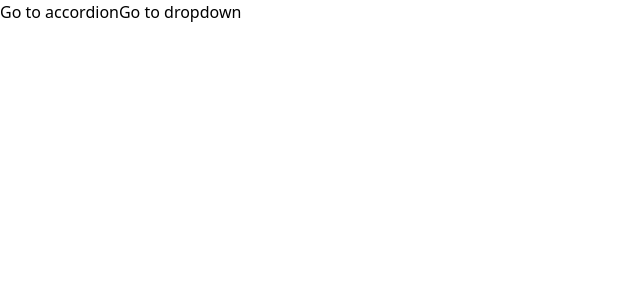
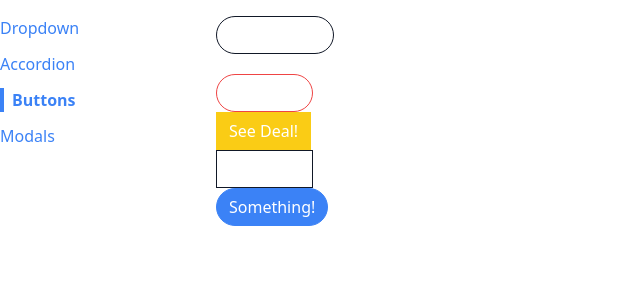
Before and after one commit to iamtararamgoyal/comps, a React (Create React App) app: page /buttons in a window 1280 px wide. Shown: the top 300 px of the page, without its empty margins (0-640 px from the left). Built offline with nearby package versions, Linux system fonts and the light colour scheme.

Commit message:
routing added

```diff
--- a/package.json
+++ b/package.json
@@ -10,6 +10,7 @@
     "prop-types": "^15.8.1",
     "react": "^18.2.0",
     "react-dom": "^18.2.0",
+    "react-icon": "^1.0.0",
     "react-icons": "^4.12.0",
     "react-scripts": "5.0.1",
     "web-vitals": "^2.1.4"
--- a/public/index.html
+++ b/public/index.html
@@ -39,5 +39,6 @@
       To begin the development, run `npm start` or `yarn start`.
       To create a production bundle, use `npm run build` or `yarn build`.
     -->
+    <div class="modal-container"></div>
   </body>
 </html>
--- a/src/App.js
+++ b/src/App.js
@@ -1,20 +1,28 @@
-import Link from "./components/Link";
-import Route from "./components/Route";
+import Sidebar from './components/Sidebar';
+import Route from './components/Route';
 import AccordionPage from './pages/AccordionPage';
-import DropdownPage from "./pages/DropdownPage";
+import DropdownPage from './pages/DropdownPage';
+import ButtonPage from './pages/ButtonPage';
+import ModalPage from './pages/ModalPage';
+
 
 function App() {
 
   return (
-    <div className>
-      <Link to="/accordion">Go to accordion</Link>
-      <Link to="/dropdown">Go to dropdown</Link>
-      <div>
+    <div className="container mx-auto grid grid-cols-6 gap-4 mt-4">
+      <Sidebar />
+      <div className='col-span-5'>
         <Route path="/accordion">
           <AccordionPage />
         </Route>
-        <Route path="/dropdown">
+        <Route path="/">
           <DropdownPage />
+        </Route>
+        <Route path="/buttons">
+          <ButtonPage />
+        </Route>
+        <Route path="/modals">
+          <ModalPage />
         </Route>
       </div>
     </div>
--- a/src/components/Link.js
+++ b/src/components/Link.js
@@ -1,19 +1,29 @@
-import { useContext } from "react";
-import NavigationContext from "../context/navigation";
+import classNames from "classnames";
+import useNavigation from "../hooks/use-navigation";
 
-function Link({ to, children }) {
+function Link({ to, children, className, activeClassName }) {
 
-    const { navigate } = useContext(NavigationContext);
+    const { navigate, currentPath } = useNavigation();
+
+    const classes = classNames(
+        'text-blue-500',
+        className,
+        currentPath === to && activeClassName
+    );
 
     const handleClick = (event) => {
-        if (event.metaKey || event.ctrlKey){
+        if (event.metaKey || event.ctrlKey) {
             return;
         }
-            event.preventDefault();
+        event.preventDefault();
         navigate(to);
     };
 
-    return <a href={to} onClick={handleClick} >{children}</a>
+    return (
+        <a className={classes} href={to} onClick={handleClick} >
+            {children}
+        </a>
+    );
 
 }
 
--- /dev/null
+++ b/src/components/Modal.js
@@ -0,0 +1,32 @@
+import ReactDOM from "react-dom";
+import { useEffect } from "react";
+
+function Modal({ onClose, children, actionBar }) {
+
+    useEffect(() => {
+        document.body.classList.add('overflow-hidden');
+
+        return () => {
+            document.body.classList.remove('overflow-hidden');
+        };
+
+    }, []);
+
+    return ReactDOM.createPortal(
+        <div>
+            <div onClick={onClose} className="absolute inset-0 bg-gray-300 opacity-80"></div>
+            <div className="absolute inset-40 p-10 bg-white">
+                <div className="flex flex-col justify-between h-full">
+                    {children}
+                    <div className="flex justify-end">
+                        {actionBar}
+                    </div>
+                </div>
+            </div>
+        </div>,
+
+        document.querySelector('.modal-container')
+    );
+
+}
+export default Modal;
--- a/src/components/Route.js
+++ b/src/components/Route.js
@@ -1,8 +1,6 @@
-import { useContext } from "react";
-import NavigationContext from "../context/navigation";
-
+import useNavigation from "../hooks/use-navigation";
 function Route({ path, children }) {
-    const { currentPath } = useContext(NavigationContext);
+    const { currentPath } = useNavigation();
 
     if (path === currentPath) {
         return children;
--- /dev/null
+++ b/src/components/Sidebar.js
@@ -0,0 +1,31 @@
+import Link from './Link';
+
+function Sidebar() {
+  const links = [
+    { label: 'Dropdown', path: '/' },
+    { label: 'Accordion', path: '/accordion' },
+    { label: 'Buttons', path: '/buttons' },
+    { label: 'Modals', path: '/modals' },
+  ];
+
+  const renderedLinks = links.map((link) => {
+    return (
+      <Link
+        key={link.label}
+        to={link.path}
+        className="mb-3"
+        activeClassName="font-bold border-l-4 border-blue-500 pl-2"
+      >
+        {link.label}
+      </Link>
+    );
+  });
+
+  return (
+    <div className="sticky top-0 overflow-y-scroll flex flex-col items-start">
+      {renderedLinks}
+    </div>
+  );
+}
+
+export default Sidebar;
--- /dev/null
+++ b/src/hooks/use-navigation.js
@@ -0,0 +1,8 @@
+import { useContext } from "react";
+import NavigationContext from "../context/navigation";
+
+function useNavigation() {
+    return useContext(NavigationContext);
+}
+
+export default useNavigation;
--- a/src/pages/ButtonPage.js
+++ b/src/pages/ButtonPage.js
@@ -1,11 +1,9 @@
-import Button from '../Button';
+import Button from '../components/Button';
 import { GoBell } from 'react-icons/go';
 
 function ButtonPage() {
 
-  const handleClick = () => {
-    console.log("Yh there");
-  };
+  const handleClick = () => {};
 
   return (
     <div>
@@ -16,7 +14,7 @@ function ButtonPage() {
         </Button>
       </div>
       <div>
-        <Button danger outline rounded onMouseMove ={handleClick}>
+        <Button danger outline rounded onMouseMove={handleClick}>
           Buy Now!
         </Button>
       </div>
--- /dev/null
+++ b/src/pages/ModalPage.js
@@ -0,0 +1,34 @@
+import { useState } from "react";
+import Modal from "../components/Modal";
+import Button from "../components/Button";
+
+function ModalPage() {
+
+    const [showModal, setShowModal] = useState(false);
+
+    const handleClick = () => {
+        setShowModal(true);
+    }
+
+    const handleClose = () => {
+        setShowModal(false);
+    }
+
+    const actionBar = <div>
+        <Button primary>I Accept</Button>
+    </div>
+
+    const modal = <Modal onClose={handleClose} actionBar={actionBar} >
+        <p>
+        Lorem ipsum dolor sit amet, consectetur adipiscing elit. Pellentesque hendrerit odio sed dolor gravida bibendum. Nulla a tellus urna. Donec sagittis mollis sapien vitae ullamcorper. Nullam hendrerit, erat quis pellentesque porta, nisl velit posuere nisl, ut congue metus ipsum ut ligula. Quisque facilisis congue odio, facilisis accumsan augue fringilla id. Quisque quis tincidunt leo. Sed bibendum enim id arcu interdum, sed tempor dui ullamcorper. Fusce semper mauris nec metus venenatis, vitae blandit tellus tempus. Nam id nisi sed ante iaculis auctor. Curabitur tincidunt leo ut quam mollis vulputate. Phasellus tempus aliquet tincidunt.
+        </p>
+    </Modal>
+
+    return (
+        <div className="relative">
+            <Button onClick={handleClick} primary>Open Modal</Button>
+            {showModal && modal}
+        </div>
+    );
+}
+export default ModalPage;
```
Also changed, not shown: 1 other file (tests, documents, lock files or other folders).
